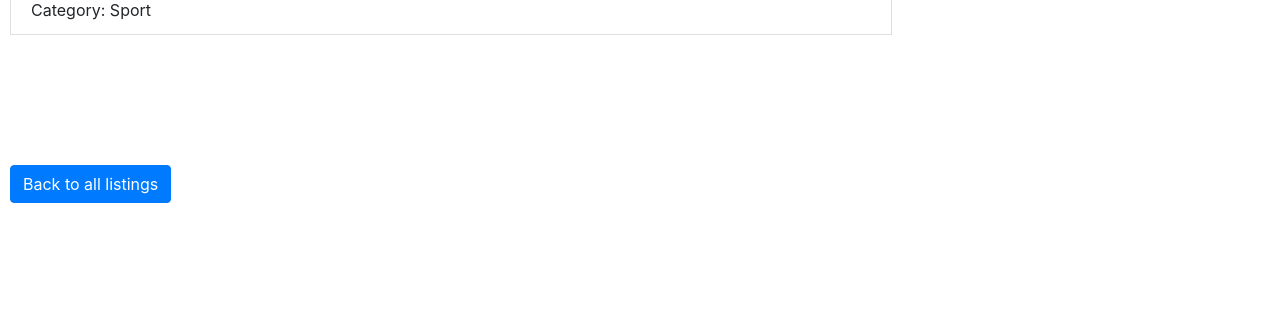
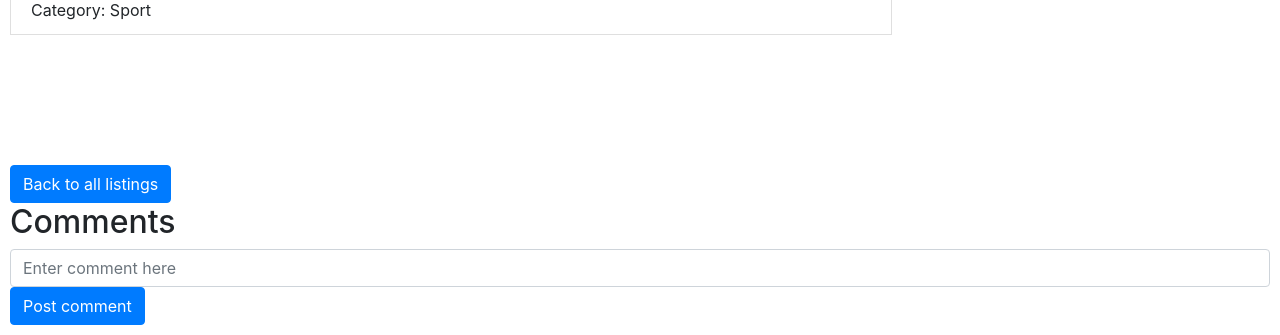
Before and after one commit to tizenegy/commerce, a Django app: page /listing/3 in a window 1280 px wide. Shown: the part 1080-1415 px from the top of the page. Before the commit the page ends 1283 px from the top, so only its background shows below. Run offline with Django 3.2, Linux system fonts and the light colour scheme; data comes from the database, SQL or seed files in the repository; both versions use the stored data as it was after the commit; some libraries are stand-ins or nearby versions.

Commit message:
added model, view and template to post comments on listings.

```diff
--- a/commerce/auctions/models.py
+++ b/commerce/auctions/models.py
@@ -51,7 +51,8 @@
         default = True
     )
     watchlists = models.ManyToManyField(User, blank=True, related_name="listings_on_watchlist")
-    bids = models.ManyToManyField(User, blank=True, through='Bid')
+    bids = models.ManyToManyField(User, blank=True, through='Bid', related_name="bids_on_listing")
+    comments = models.ManyToManyField(User, blank=True, through='Comment', related_name="comments_on_listing")
     def __str__(self):
         return f"{self.title}"
 
@@ -79,4 +80,23 @@
         return f"{self.amount}"
 
 class Comment(models.Model):
-    body = models.TextField(max_length=1024, default="")
+    body = models.TextField(
+        max_length=1024,
+        default=""
+        )
+    listing = models.ForeignKey(
+        Listing,
+        default='0',
+        on_delete=models.CASCADE,
+        related_name="comment_listing"
+        )
+    user = models.ForeignKey(
+        User,
+        default='0',
+        on_delete=models.CASCADE
+        )
+    Comment_datetime = models.DateTimeField(
+        auto_now_add=True
+    )
+    def __str__(self):
+        return f"{self.user}"
--- a/commerce/auctions/templates/auctions/listing.html
+++ b/commerce/auctions/templates/auctions/listing.html
@@ -58,4 +58,21 @@
     {% endif %}
 </div>
 
+<h2>Comments</h2>
+
+{% if listing.is_active %}
+    <form action="{% url 'auction:comment' listing.id %}" method="post">
+        {% csrf_token %}
+        <input class="form-control" type="text" name="comment" placeholder="Enter comment here">
+        <input class="btn btn-primary" type="submit" value="Post comment">
+    </form>
+{% endif %}
+
+{% comment %} {% for  in  %}
+    <div class="well">
+      ...
+    </div>
+{% endfor %} {% endcomment %}
+
+
 {% endblock %}
--- a/commerce/auctions/urls.py
+++ b/commerce/auctions/urls.py
@@ -9,6 +9,7 @@
     path("logout", views.logout_view, name="logout"),
     path("register", views.register, name="register"),
     path("bids/<str:item_id>", views.bids, name="bids"),
+    path("comment/<str:item_id>", views.comment, name="comment"),
     path("listing/<str:item_id>", views.listing, name="listing"),
     path("watchlist/<str:item_id>", views.watchlist, name="watchlist"),
     path("new_listing", views.new_listing, name="new_listing")
--- a/commerce/auctions/views.py
+++ b/commerce/auctions/views.py
@@ -165,6 +165,7 @@
 
 def listing(request, item_id):
     item = Listing.objects.get(pk=int(item_id))
+    comments = item.comments.all()
     user = request.user
     if request.method == "POST":
         item = Listing.objects.get(pk=int(item_id))
@@ -215,3 +216,25 @@
         "on_watchlist": False,
         "message": "Successfully added to watchlist."
     })
+
+def comment(request, item_id):
+    if request.method == "POST":
+        item = Listing.objects.get(pk=int(item_id))
+        user = request.user
+        if user.id is not None:
+            on_watchlist = item.watchlists.filter(pk=int(user.id)).exists()
+            comment = request.POST["comment"]
+            new_comment = Comment()
+            new_comment.user = user
+            new_comment.listing = item
+            new_comment.body = comment
+            new_comment.save()
+            message = "Comment successfully posted."
+        else:
+            message = "You must be logged in to post a comment."
+            on_watchlist = False
+    return render(request, "auctions/listing.html", {
+        "listing": item,
+        "on_watchlist": on_watchlist,
+        "message": message
+        })
```
Also changed, not shown: commerce/auctions/migrations/0016_auto_20201028_1724.py (added), commerce/db.sqlite3.
